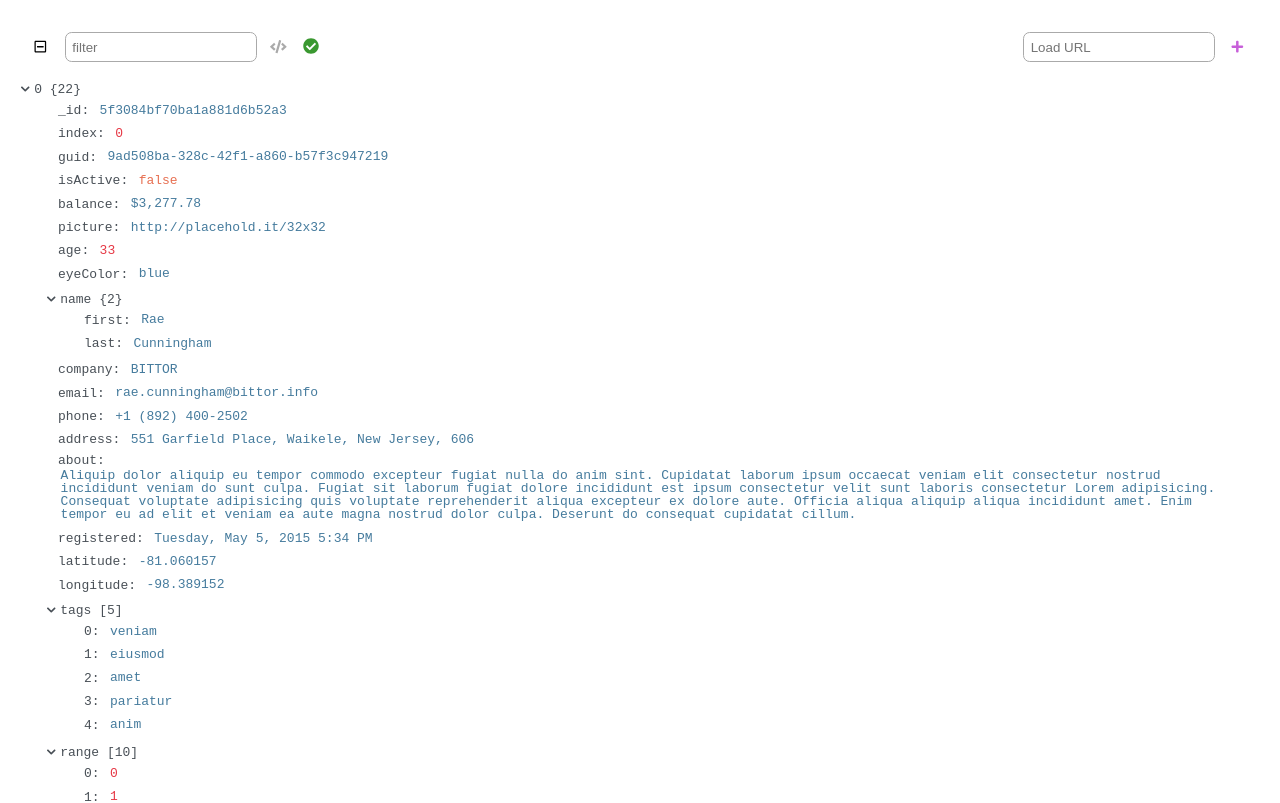
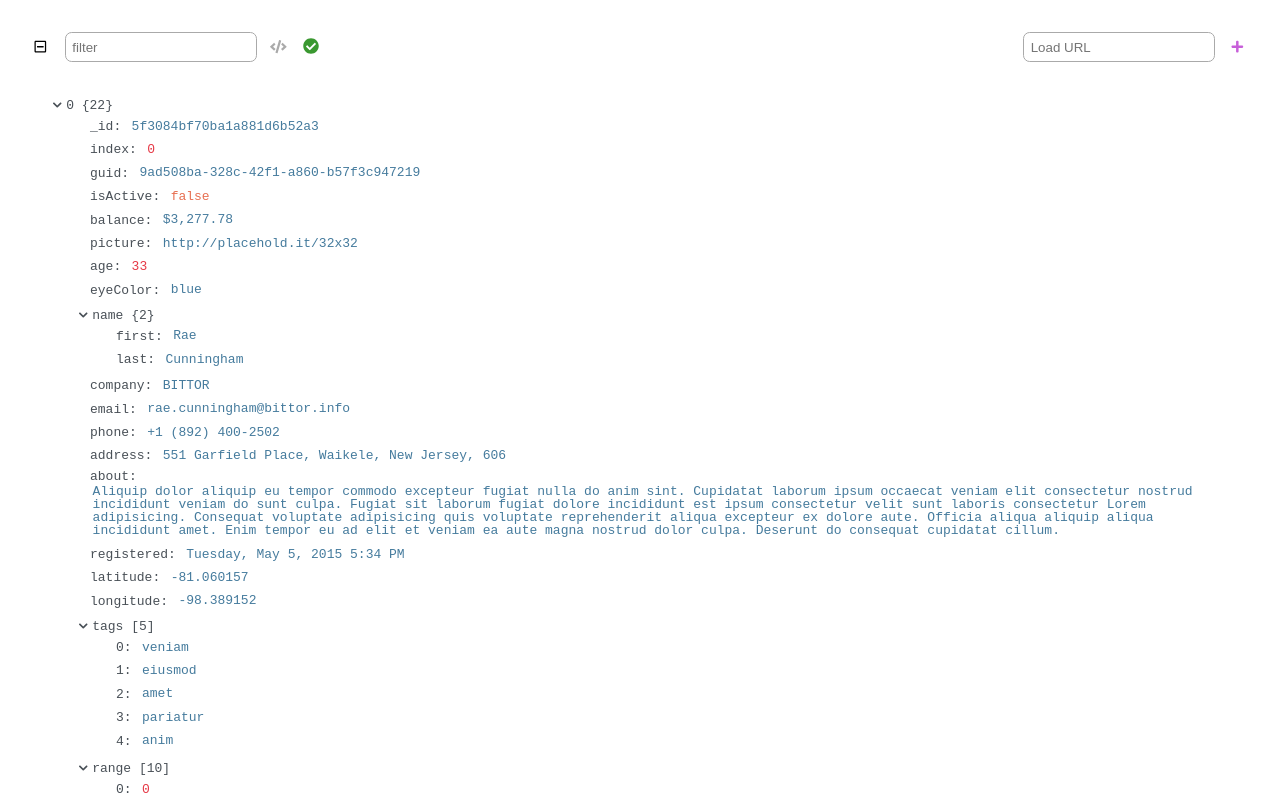
Before and after one commit to rhgrieve/react-json-view, a React (Create React App) app: page / in a window 1280 px wide. Shown: the top 803 px of the page. Built offline with nearby package versions, Linux system fonts and the light colour scheme.

Commit message:
Implement loading state on JsonView

```diff
--- a/package.json
+++ b/package.json
@@ -15,6 +15,7 @@
     "react": "16.12.0",
     "react-alert": "7.0.2",
     "react-alert-template-basic": "1.0.0",
+    "react-content-loader": "5.1.0",
     "react-contenteditable": "3.3.5",
     "react-dom": "16.12.0",
     "react-scripts": "3.0.1",
--- a/src/components/JsonView.js
+++ b/src/components/JsonView.js
@@ -1,11 +1,14 @@
 import React, { useState, useEffect } from "react";
 import { StyleSheet, css } from "aphrodite";
+import { Code } from "react-content-loader";
 
 import { Tree } from "./Tree";
 import { TreeControls } from "./TreeControls";
 import { PrismView } from "./PrismView";
 
 import { filterObjectByKey } from "../utils/filter";
+
+const Loader = () => <Code width="400" />;
 
 export const JsonView = (props) => {
   const [data, setData] = useState({});
@@ -124,6 +127,14 @@ export const JsonView = (props) => {
     <>
       {options.showControls && <TreeControls {...controlProps} />}
       {props.data ? (
+        <div className={css(styles.contentArea)}>
+          {isLoadingJson ? (
+            <div>
+              <Loader />
+              <Loader />
+              <Loader />
+            </div>
+          ) : (
             <>
               {isValidJson.valid ? (
                 <div>
@@ -142,6 +153,8 @@ export const JsonView = (props) => {
                 </div>
               )}
             </>
+          )}
+        </div>
       ) : (
         <div className={css(styles.message, styles.info)}>
           <p>Add JSON to view</p>
@@ -170,5 +183,8 @@ const styles = StyleSheet.create({
     backgroundColor: "#A3D0F3",
     border: "1px solid #386282",
     color: "#386282"
+  },
+  contentArea: {
+    margin: "2em"
   }
 });
```
Lines whose indentation alone changed are shown as unchanged.
